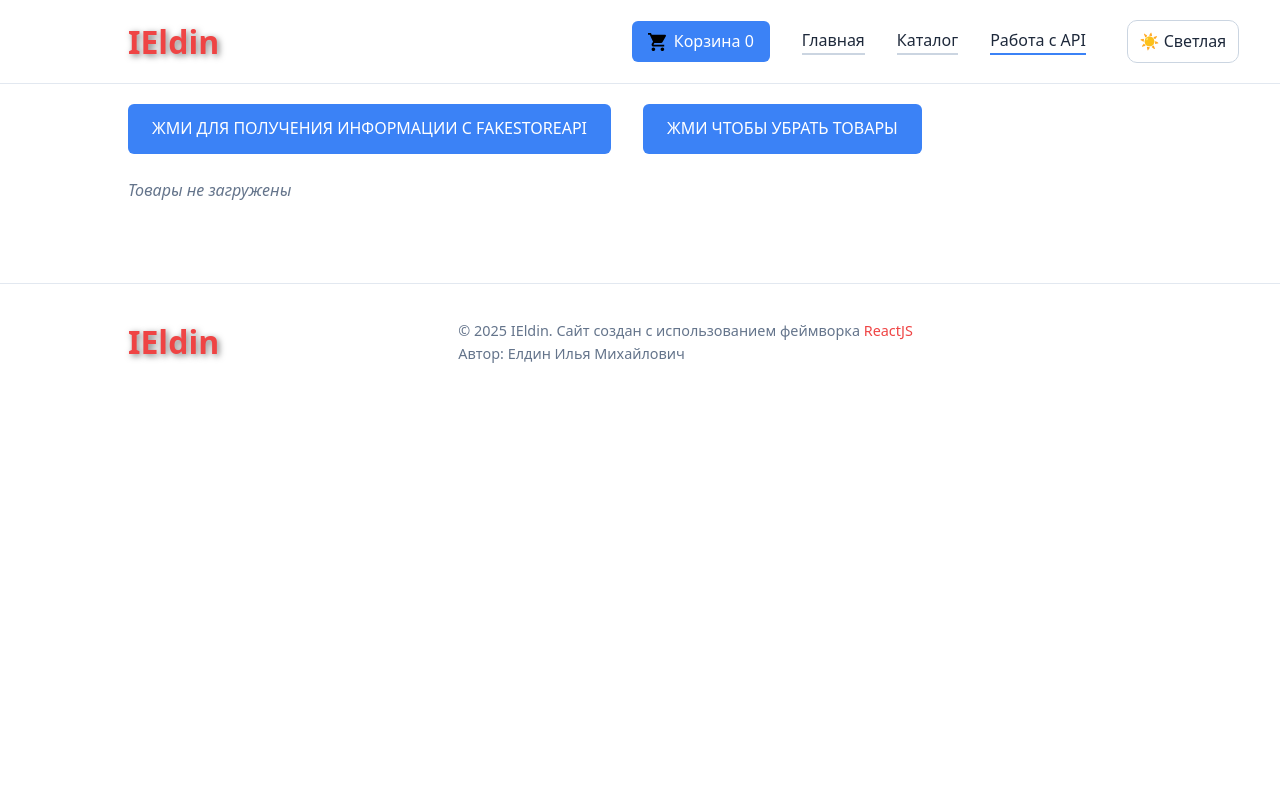
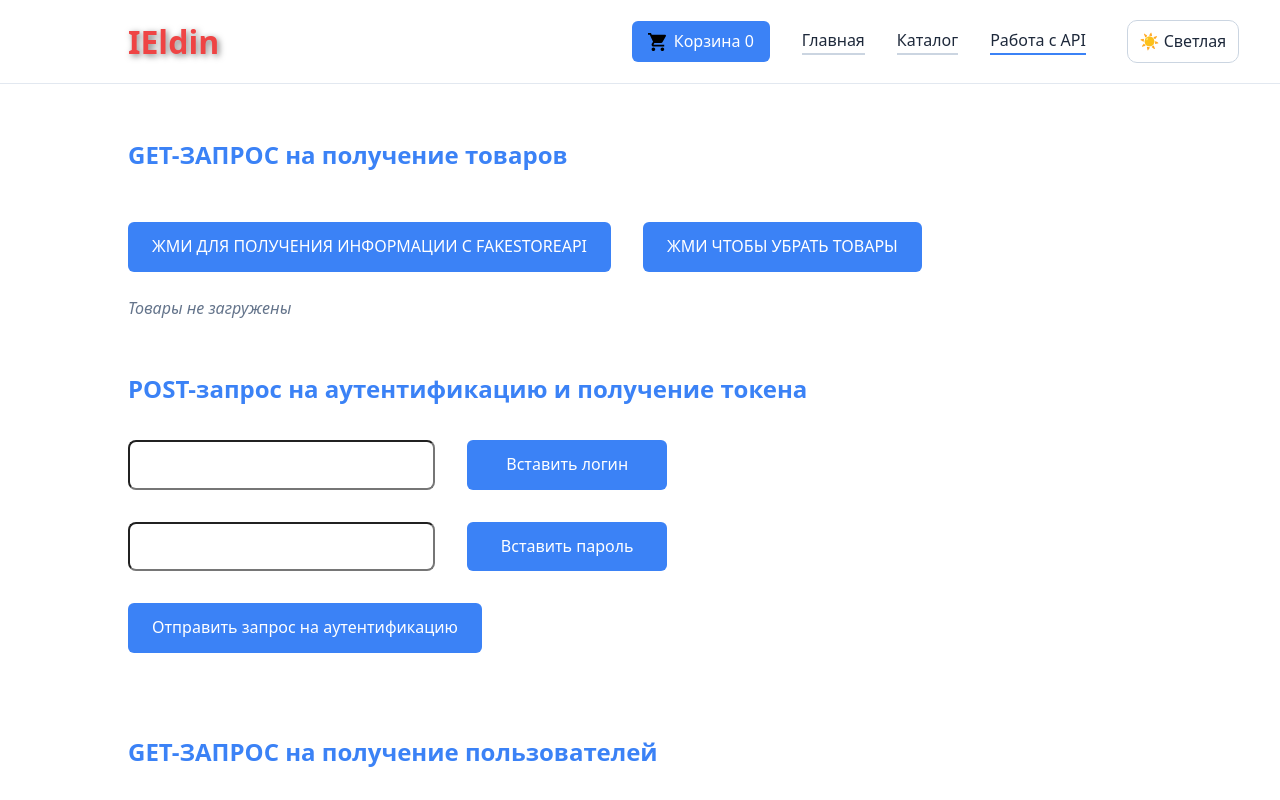
Before and after one commit to IlyaEldin/portfolioapp, a React (Vite) app: page /api in a window 1280 px wide. Shown: the top 800 px of the page. Built offline with nearby package versions, Linux system fonts and the light colour scheme.

Commit message:
Сделал вставку логина и пароля после получения юзеров

```diff
--- a/src/components/ApiPage/ApiPage.jsx
+++ b/src/components/ApiPage/ApiPage.jsx
@@ -3,10 +3,31 @@ import { useState } from "react";
 import { BASE_URL, ENDPOINTS } from "../../services/config";
 import ApiProductCard from "../ApiProductCard/ApiProductCard";
 import classes from "./ApiPage.module.css";
+import User from "../User/User";
 
 export default function ApiPage() {
   const [isLoading, setIsLoading] = useState(false);
   const [productVisible, setProductVisible] = useState([]);
+  const [usersVisible, setUsersVisible] = useState([]);
+  const [login, setLogin] = useState("");
+  const [password, setPassword] = useState("");
+  const [token, setToken] = useState("");
+
+  const getFromClipboard = async () => {
+    try {
+      const text = await navigator.clipboard.readText();
+      return text;
+    } catch (err) {
+      console.error("Ошибка доступа к буферу обмена:", err);
+      return ""; // Возвращаем пустую строку при ошибке
+    }
+  };
+
+  const paste = async (type) => {
+    type === "login"
+      ? setLogin(await getFromClipboard())
+      : setPassword(await getFromClipboard());
+  };
 
   const getProductsApi = async () => {
     try {
@@ -21,9 +42,37 @@ export default function ApiPage() {
     }
   };
 
+  const postAuthApi = async () => {
+    try {
+      const result = await axios.post(`${BASE_URL}/${ENDPOINTS.login}`, {
+        username: login,
+        password: password,
+      });
+      console.log(result.data);
+      setToken(result.data.token);
+    } catch (error) {
+      console.error(error.message);
+      setToken("");
+    }
+  };
+
+  const getUsersApi = async () => {
+    try {
+      const result = await axios.get(`${BASE_URL}/${ENDPOINTS.users}`, {});
+      console.log(result.data);
+      setUsersVisible(result.data);
+      return result.data;
+    } catch (error) {
+      console.error(error.message);
+    }
+  };
+
   return (
     <div className={classes.container}>
+      <section>
         <div className={classes.loading}>{isLoading ? "Загрузка..." : ""}</div>
+
+        <h1>GET-ЗАПРОС на получение товаров</h1>
 
         <button
           className={classes.button}
@@ -33,7 +82,10 @@ export default function ApiPage() {
           ЖМИ ДЛЯ ПОЛУЧЕНИЯ ИНФОРМАЦИИ С FAKESTOREAPI
         </button>
 
-      <button className={classes.button} onClick={() => setProductVisible([])}>
+        <button
+          className={classes.button}
+          onClick={() => setProductVisible([])}
+        >
           ЖМИ ЧТОБЫ УБРАТЬ ТОВАРЫ
         </button>
 
@@ -48,6 +100,54 @@ export default function ApiPage() {
             <div className={classes.emptyState}>Товары не загружены</div>
           )
         )}
+      </section>
+      <section className={classes.authSection}>
+        <h1>POST-запрос на аутентификацию и получение токена</h1>
+        <div className={classes.login}>
+          <input
+            type='text'
+            value={login}
+            onChange={(e) => setLogin(e.target.value)}
+          />
+          <button onClick={() => paste("login")} className={classes.button}>
+            Вставить логин
+          </button>
+        </div>
+        <div className={classes.password}>
+          <input
+            type='password'
+            value={password}
+            onChange={(e) => setPassword(e.target.value)}
+          />
+          <button onClick={() => paste("password")} className={classes.button}>
+            Вставить пароль
+          </button>
+        </div>
+
+        <button className={classes.button} onClick={postAuthApi}>
+          Отправить запрос на аутентификацию
+        </button>
+        <div className={classes.token}>
+          <p>{token ? `Полученный токен: ${token}` : ""}</p>
+        </div>
+      </section>
+      <section className={classes.usersSection}>
+        <h1>GET-ЗАПРОС на получение пользователей</h1>
+
+        <button className={classes.button} onClick={getUsersApi}>
+          ЖМИ ДЛЯ ПОЛУЧЕНИЯ ИНФОРМАЦИИ С FAKESTOREAPI
+        </button>
+
+        <button className={classes.button} onClick={() => setUsersVisible([])}>
+          ЖМИ ЧТОБЫ УБРАТЬ ПОЛЬЗОВАТЕЛЕЙ
+        </button>
+
+        <div className={classes.usersList}>
+          {usersVisible.slice(0, 5).map(({ id, username, password }) => (
+            <User key={password} id={id} login={username} password={password} />
+          ))}
+        </div>
+      </section>
     </div>
   );
 }
--- a/src/components/ApiPage/ApiPage.module.css
+++ b/src/components/ApiPage/ApiPage.module.css
@@ -3,6 +3,17 @@
   width: 80%;
 }
 
+.container h1 {
+  color: var(--accent-primary);
+  margin: 3rem 0;
+}
+
+.authSection h1 {
+  margin-bottom: 0;
+}
+.userSection h1 {
+  margin-top: 0;
+}
 .loading {
   margin-bottom: 16px;
   color: var(--text-primary);
@@ -32,3 +43,44 @@
   color: var(--text-muted);
   font-style: italic;
 }
+
+.authSection {
+  display: flex;
+  align-items: start;
+  gap: 2rem;
+  flex-direction: column;
+}
+
+.login,
+.password {
+  display: flex;
+  justify-content: start;
+  gap: 2rem;
+  width: 100%;
+}
+
+.login input,
+.password input {
+  width: 30%;
+  padding: 0.5rem 0.5rem;
+  border-radius: 8px;
+}
+
+.login button,
+.password button {
+  width: 200px;
+}
+
+.authSection button {
+  margin-bottom: 0;
+}
+
+.token p {
+  color: var(--accent-success);
+}
+
+.usersList {
+  display: flex;
+  flex-direction: column;
+  gap: 1rem;
+}
--- /dev/null
+++ b/src/components/User/User.jsx
@@ -0,0 +1,39 @@
+import classes from "./User.module.css";
+import { useState } from "react";
+
+export default function User({ id, login, password }) {
+  const [copied, setCopied] = useState(false);
+
+  const copy = async (type) => {
+    const copiedText = type === "login" ? login : password;
+
+    try {
+      await navigator.clipboard.writeText(copiedText);
+      setCopied(true);
+      setTimeout(() => setCopied(false), 2000);
+    } catch (err) {
+      console.error("Failed to copy: ", err);
+    }
+  };
+
+  return (
+    <div className={classes.contain}>
+      <span className={classes.userId}>#{id}</span>
+      <span
+        className={classes.userLogin}
+        onClick={() => copy("login")}
+        title='Кликните чтобы скопировать логин'
+      >
+        {login}
+      </span>
+      <span
+        className={classes.userPassword}
+        onClick={() => copy("password")}
+        title='Кликните чтобы скопировать пароль'
+      >
+        {password}
+      </span>
+      <p>{copied ? "Значение скопировано" : ""}</p>
+    </div>
+  );
+}
--- /dev/null
+++ b/src/components/User/User.module.css
@@ -0,0 +1,43 @@
+.contain {
+  width: 30%;
+  padding: 0.75rem 1rem;
+  border: 1px solid var(--border-color);
+  border-radius: 8px;
+  background: var(--bg-card);
+  display: flex;
+  gap: 12px;
+  align-items: center;
+  transition: all 0.2s ease;
+}
+
+.contain:hover {
+  border-color: var(--accent-primary);
+  background: var(--bg-secondary);
+}
+
+.userId {
+  color: var(--accent-primary);
+  font-weight: 700;
+  font-size: 2rem;
+}
+
+.userLogin {
+  color: var(--text-primary);
+  font-weight: 600;
+  font-size: 1.5rem;
+  cursor: pointer;
+}
+
+.userPassword {
+  color: var(--text-muted);
+  font-size: 1.5rem;
+  background: var(--bg-tertiary);
+  padding: 4px 8px;
+  border-radius: 4px;
+  font-family: monospace;
+  cursor: pointer;
+}
+
+.userPassword + p {
+  color: var(--accent-success);
+}
--- a/src/services/config.js
+++ b/src/services/config.js
@@ -1,7 +1,22 @@
-// services/config.js
 export const BASE_URL = 'https://fakestoreapi.com';
 
 export const ENDPOINTS = {
     products: 'products',
+    login: 'auth/login',
+    users: 'users'
 
 };
+
+// Все рабочие пары логин/пароль:
+export const testCredentials = [
+    { username: "johnd", password: "m38rmF$" },
+    { username: "mor_2314", password: "83r5^_" },
+    { username: "kevinryan", password: "kev02937@" },
+    { username: "donero", password: "ewedon" },
+    { username: "derek", password: "jklg*_56" },
+    { username: "david_r", password: "3478*#54" },
+    { username: "snyder", password: "f238&@*$" },
+    { username: "hopkins", password: "William56$hj" },
+    { username: "kate_h", password: "kfejk@*_" },
+    { username: "jimmie_k", password: "klein*#%*" }
+];
```
Lines whose indentation alone changed are shown as unchanged.
